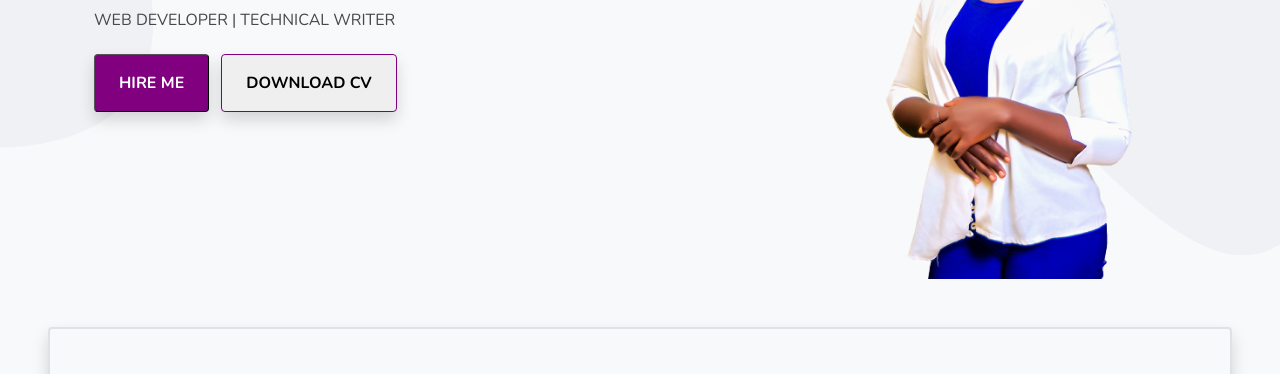
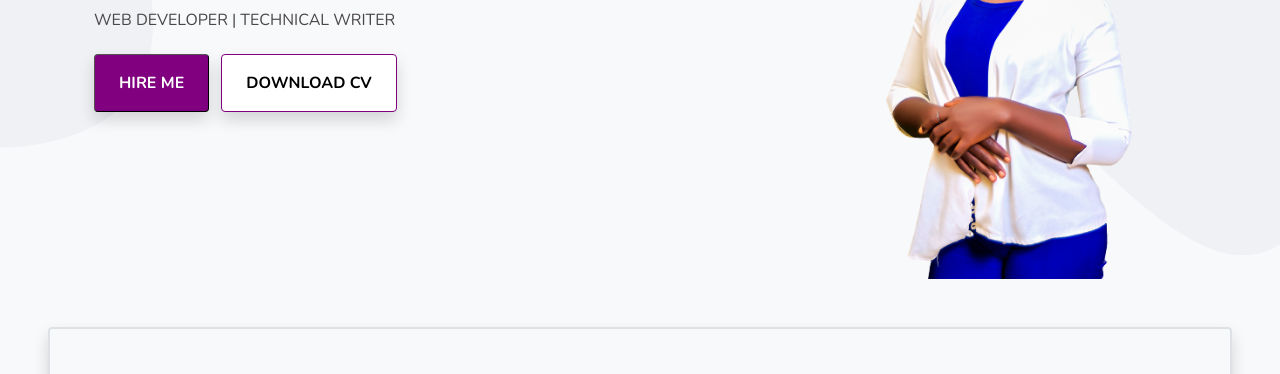
Before and after one commit to Marienoir/Bootstrap-Portfolio, a plain HTML site: page index.html in a window 1280 px wide. Shown: the part 375-749 px from the top of the page. Drawn offline with nearby package versions, Linux system fonts and the light colour scheme; a web font is replaced by a local one.

Commit message:
revamped the layout

```diff
--- a/index.html
+++ b/index.html
@@ -59,7 +59,7 @@
                     <h6 class="text-uppercase">Web Developer | Technical Writer</h6>
                     <div class="my-4">
                         <button type="button" class="text-uppercase shadow border-1 rounded py-3 me-2 px-4 btn-purple fw-bold"><a href="#contact" class="text-white">Hire Me</a></button>
-                        <button type="button" class="text-uppercase shadow  rounded py-3 px-4 border-purple fw-bold"><a href="https://drive.google.com/file/d/1FZdHjjTewQG4mUvieE-q78F1dWPrwBtr/view?usp=sharing" class="text-black">Download cv</a></button>
+                        <button type="button" class="text-uppercase shadow  rounded py-3 px-4 border-purple fw-bold bg-white"><a href="https://drive.google.com/file/d/1FZdHjjTewQG4mUvieE-q78F1dWPrwBtr/view?usp=sharing" class="text-black">Download cv</a></button>
                     </div>
                 </div>
                 <div class="col-12 col-lg-4">
```
